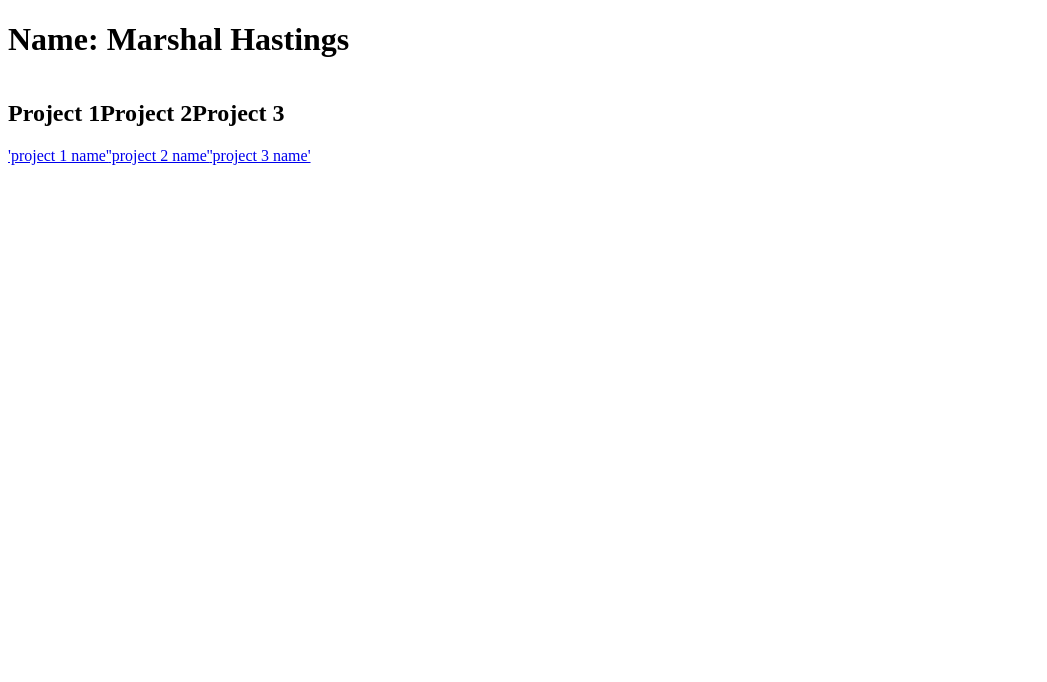
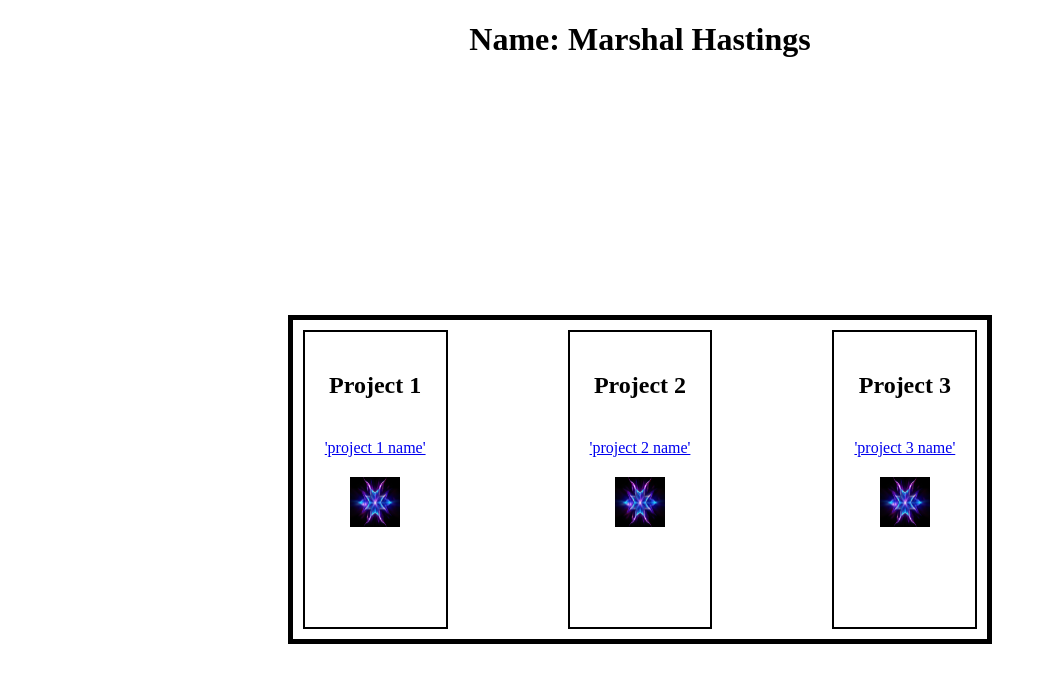
Before and after one commit to MrMarshal11/My_Personal_Portfolio, a plain HTML site: page index.html in a window 1280 px wide. Shown: the whole page, without its empty margins (0-1047 px from the left). Drawn offline with Linux system fonts and the light colour scheme.

Commit message:
Starting templates for project cards

```diff
--- a/index.html
+++ b/index.html
@@ -9,17 +9,26 @@
 <body>
     <h1>Name: Marshal Hastings</h1>
 
-    <!–– what should i add to my portfolio? -->
+    <!-- what should i add to my portfolio? -->
 
-        <div style="display:flex">
-        <h2>Project 1</h2>
-        <h2>Project 2</h2>
-        <h2>Project 3</h2>
-            </div>
-        <div style="display:flex">
+    <div id = 'container'>
+    <div id = 'projectContainer'>
+        <div id = 'project1'>
+            <h2>Project 1</h2>
             <a href="https:test.com">'project 1 name'</a>
+            <img src = image.jpg>
+        </div>
+        <div id = 'project2'>
+            <h2>Project 2</h2>
             <a href="https:test.com">'project 2 name'</a>
+            <img src = image.jpg>
+        </div>
+        <div id = 'project3'>
+            <h2>Project 3</h2>
             <a href="https:test.com">'project 3 name'</a>
-                </div>
+            <img src = image.jpg>
+        </div>
+    </div>
+</div>
 </body>
 </html>
--- a/styles.css
+++ b/styles.css
@@ -0,0 +1,56 @@
+#container {
+    display: flex;
+    align-items: center;
+    justify-content: center;
+    height: 100vh;
+}
+
+#projectContainer {
+    display: flex;
+    justify-content: space-around;
+    text-align: center;
+    border: 5px solid black;
+    gap: 100px;
+}
+
+#project1 {
+    display: flex;
+    flex-flow: column;
+    align-items: center;
+    gap: 20px;
+    border: 2.5px solid black;
+    padding: 20px;
+    padding-bottom: 100px;
+    margin: 10px;
+}
+
+#project2 {
+    display: flex;
+    flex-flow: column;
+    align-items: center;
+    gap: 20px;
+    border: 2.5px solid black;
+    padding: 20px;
+    padding-bottom: 100px;
+    margin: 10px;
+}
+
+#project3 {
+    display: flex;
+    flex-flow: column;
+    align-items: center;
+    gap: 20px;
+    border: 2.5px solid black;
+    padding: 20px;
+    padding-bottom: 100px;
+    margin: 10px;
+}
+
+h1 {
+    text-align: center;
+}
+
+img {
+    width: 50px;
+    height: 50px;
+}
```
Also changed, not shown: image.jpg (added).
